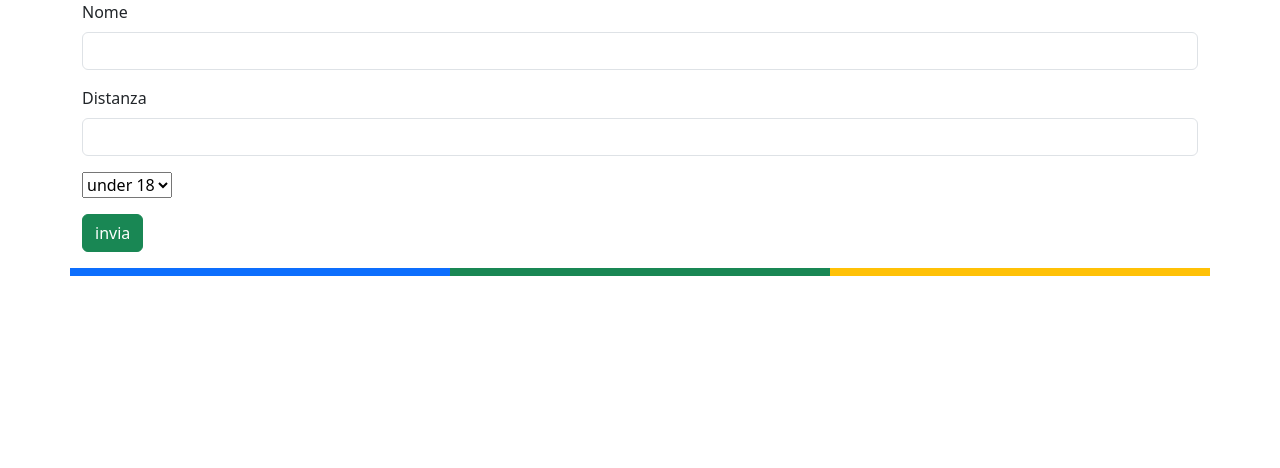
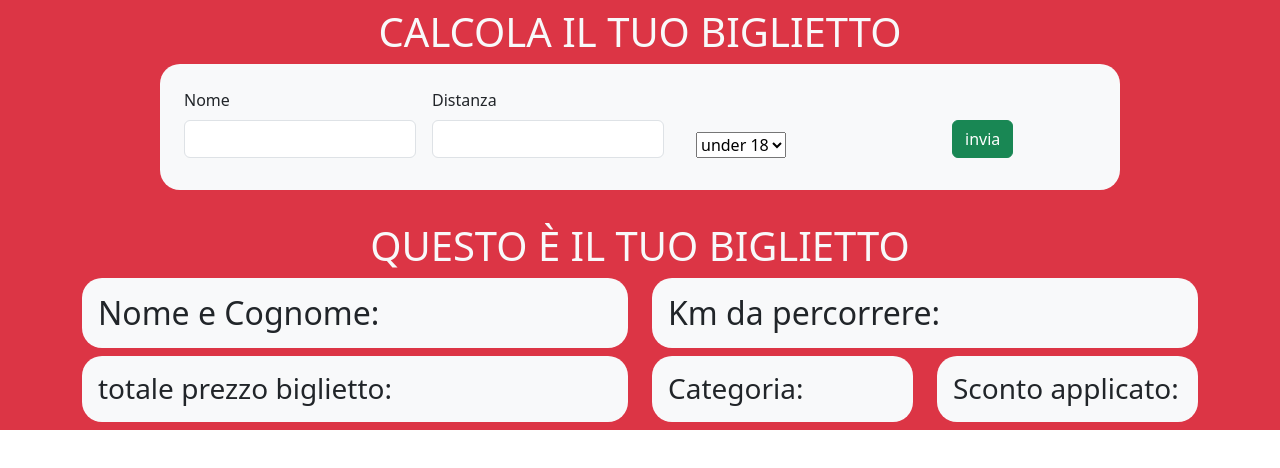
Before and after one commit to chiara1911/js-biglietto-treno-form, a plain HTML site: page index.html in a window 1280 px wide. Drawn offline with nearby package versions, Linux system fonts and the light colour scheme.

Commit message:
fix display ticket

```diff
--- a/css/style.css
+++ b/css/style.css
@@ -0,0 +1,10 @@
+
+
+.b-radius{
+    border-radius: 20px;
+}
+
+main{
+    width: 100%;
+    height: 100%;
+}
--- a/index.html
+++ b/index.html
@@ -11,18 +11,19 @@
 </head>
 
 <body>
-    <div class="container">
-    <div class="mb-3">
+    <main class="bg-danger">
+        <h2 class="text-uppercase text-center text-light fs-1 pt-2"> calcola il tuo biglietto</h2>
+    <div class="container bg-light b-radius mb-4 d-flex w-75 h-75 p-3 ">
+        <div class="mb-3 col-3 m-2">
             <label for="nome" class="form-label">Nome</label>
 
             <input type="text" class="form-control" placeholder="" name="nome" id="nome" value="">
         </div>
-    <div class="mb-3">
+        <div class="mb-3 col-3 m-2">
             <label for="distanza" class="form-label">Distanza</label>
             <input type="text" class="form-control" placeholder="" name="distanza" id="distanza" value="">
         </div>
-    <div class=" mb-3">
-
+        <div class=" mb-3 col-3 m-4 d-flex align-items-end">
             <select name="age" id="age">
                 <option value="minorenne">
                     under 18 </option>
@@ -30,32 +31,58 @@
                 <option value="maggiorenne"> over 65 </option>
             </select>
         </div>
-    <div class="mb-3">
+        <div class="mb-3 d-flex align-items-end">
             <button class="btn btn-success">invia</button>
         </div>
     </div>
+
+    <!-- sezione biglietto -->
     <div class="container">
+        <h2 class="text-uppercase text-center text-light fs-1 pt-2"> questo è il tuo biglietto</h2>
         <div class="row d-flex">
-    <div class="col-4 bg-primary">
-        <h3 id="cliente"></h3>  </div>
-<div class="col-4 bg-success">
-        <div id="prezzo">
+            <div class="col-6 ">
+                <h2 class="bg-light b-radius p-3"> Nome e Cognome: <span id="cliente"></span></h2>
+            </div>
+
+            <div class="col-6 ">
+                <h2 class="bg-light b-radius p-3"> Km da percorrere:
+                    <span id="km"></span>
+                </h2>
             </div>
         </div>
-    <div class="col-4 bg-warning">
-        <div id="categoria">
+
+        <div class="row">
+
+
+
+            <div class="col-6 ">
+                <h3 class="bg-light b-radius p-3">totale prezzo biglietto: <div id="prezzo"></div></h3>
+
+                <!-- <div id="prezzo">
+                </div> -->
             </div>
+            <div class="col-3 ">
+                <h3 class="bg-light b-radius p-3">Categoria: <div id="categoria"></div></h3>
+
+
+            </div>
+            <div class="col-3 ">
+                <h3 class="bg-light b-radius p-3">Sconto applicato: <div id="sconto"></div></h3>
+
+
             </div>
 
 
             <div class="col-8">
 
             </div>
-
-</div>
         </div>
 
 
+    </div>
+
+
+</main>
     <script type="text/javascript" src="js/script.js"></script>
 </body>
 
--- a/js/script.js
+++ b/js/script.js
@@ -32,19 +32,23 @@ button.addEventListener('click', function(){
     let categoria = document.getElementById('categoria');
     console.log(categoria);
     if ( age === 'minorenne' ){
-        price = price - (price * 0.2);
+        price = price - (price * discount18);
         prezzo.innerHTML = price.toFixed(2) + ' euro ';
         categoria.innerHTML = 'minorenne';
+        sconto.innerHTML = '20%';
 
     } else if( age === 'adulto'){
         prezzo.innerHTML = price.toFixed(2) + ' euro ';
         categoria.innerHTML = 'adulto';
+        sconto.innerHTML = 'none';
 
     } else {
-        price = price - (price * 0.4);
+        price = price - (price * discount65);
         prezzo.innerHTML = price.toFixed(2) + ' euro ';
         categoria.innerHTML = 'senior';
+        sconto.innerHTML = '40%';
     }
     cliente.innerHTML = nome;
- console.log(cliente);
+    km.innerHTML = distanza + 'km';
+
 });
```
Lines whose indentation alone changed are shown as unchanged.
